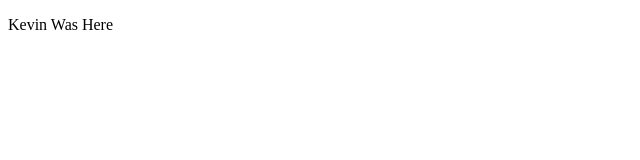
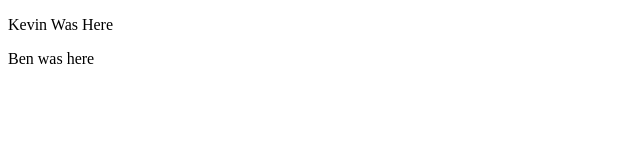
Before and after one commit to kevin-ci/GWENT-git-practice, a plain HTML site: page index.html in a window 1280 px wide. Shown: the full height of the page, 0-640 px from the left. Drawn offline with Linux system fonts and the light colour scheme.

Commit message:
Added ben was here

```diff
--- a/index.html
+++ b/index.html
@@ -7,5 +7,6 @@
 </head>
 <body>
     <p>Kevin Was Here</p>
+    <p>Ben was here</p>
 </body>
 </html>
```
